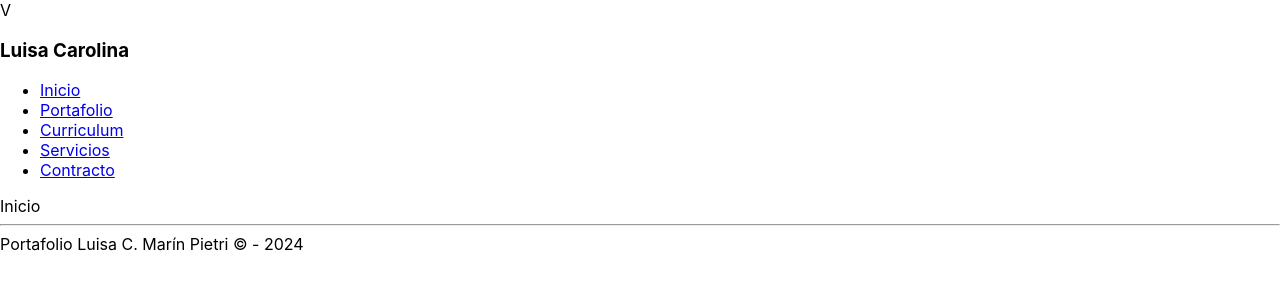
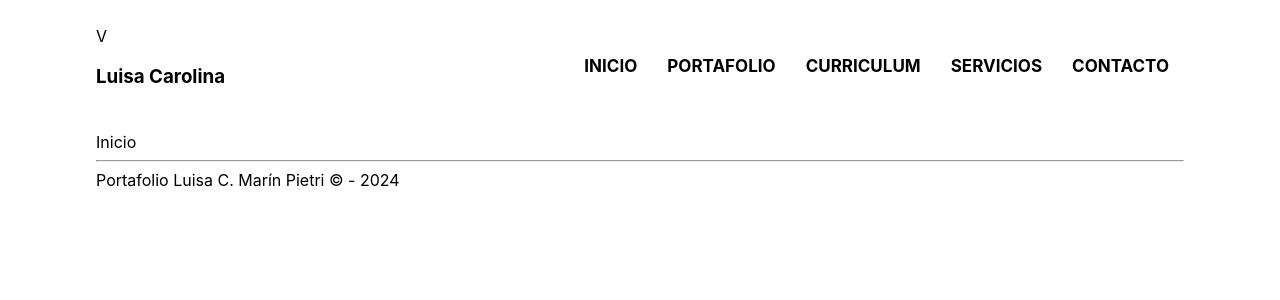
Before and after one commit to mpluisacarolina/08-proyecto2, a React (Create React App) app: page / in a window 1280 px wide. Shown: the top 300 px of the page. Built offline with nearby package versions, Linux system fonts and the light colour scheme.

Commit message:
Estilos al menú de navegación

```diff
--- a/src/App.js
+++ b/src/App.js
@@ -3,9 +3,9 @@
 
 function App() {
   return (
-    <>
+    <div className="layout">
     <MisRutas/>
-    </>
+    </div>
   );
 }
 
--- a/src/components/layout/HeaderNav.jsx
+++ b/src/components/layout/HeaderNav.jsx
@@ -4,7 +4,7 @@
 
 export const HeaderNav = () => {
     return (
-        <header>
+        <header className="header">
             <div className="logo">
                 <span>
                     V
@@ -26,7 +26,7 @@
                         <NavLink to="servicios">Servicios </NavLink>
                     </li>
                     <li>
-                        <NavLink to="contacto">Contracto </NavLink>
+                        <NavLink to="contacto">Contacto </NavLink>
                     </li>
                 </ul>
             </nav>
--- a/src/index.css
+++ b/src/index.css
@@ -11,3 +11,50 @@
   font-family: source-code-pro, Menlo, Monaco, Consolas, 'Courier New',
     monospace;
 }
+
+.layout {
+  width: 85%;
+  margin: 0 auto;
+}
+
+.header {
+  display: flex;
+  height: 132px;
+  justify-content: center;
+  align-items: center;
+
+}
+
+.header .logo {
+  flex-grow: 2;
+}
+
+.header nav {
+  flex-grow: 1;
+}
+
+.header nav ul {
+  display: flex;
+  justify-content: flex-end;
+  align-items: center;
+  list-style: none;
+  height: 132px;
+}
+
+.header li{
+  text-transform: uppercase;
+  font-weight: bold;
+  font-size: 17px;
+  margin-left: 15px;
+  margin-right: 15px;
+}
+
+.header li a{
+  color: black;
+  text-decoration:none;
+  transition: all 200ms;
+}
+
+.header a:hover {
+  color: rgb(214, 69, 93);
+}
```
